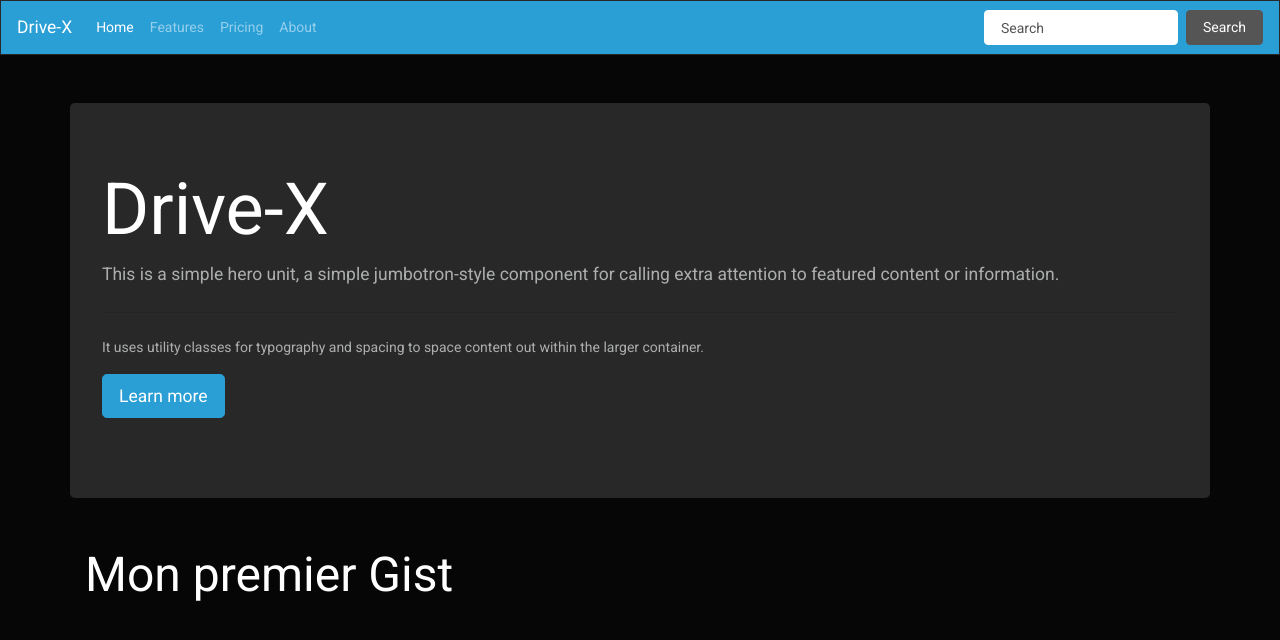
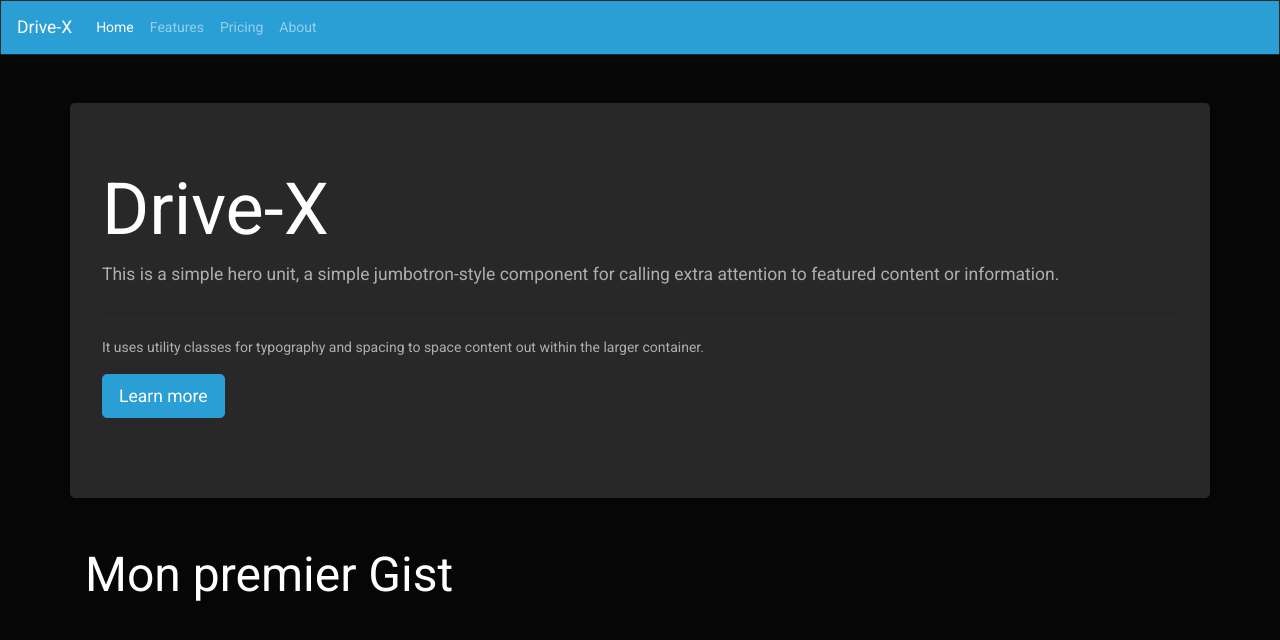
Before and after one commit to Amar2050/Drive_X, a plain HTML site: page index.html in a window 1280 px wide. Drawn offline with nearby package versions, Linux system fonts and the light colour scheme.

Commit message:
Suppression de searchbar

```diff
--- a/index.html
+++ b/index.html
@@ -29,10 +29,6 @@
                   <a class="nav-link" href="#">About</a>
                 </li>
               </ul>
-              <form class="form-inline my-2 my-lg-0">
-                <input class="form-control mr-sm-2" type="text" placeholder="Search">
-                <button class="btn btn-secondary my-2 my-sm-0" type="submit">Search</button>
-              </form>
             </div>
           </nav>
           <div class="jumbotron container my-5">
```
